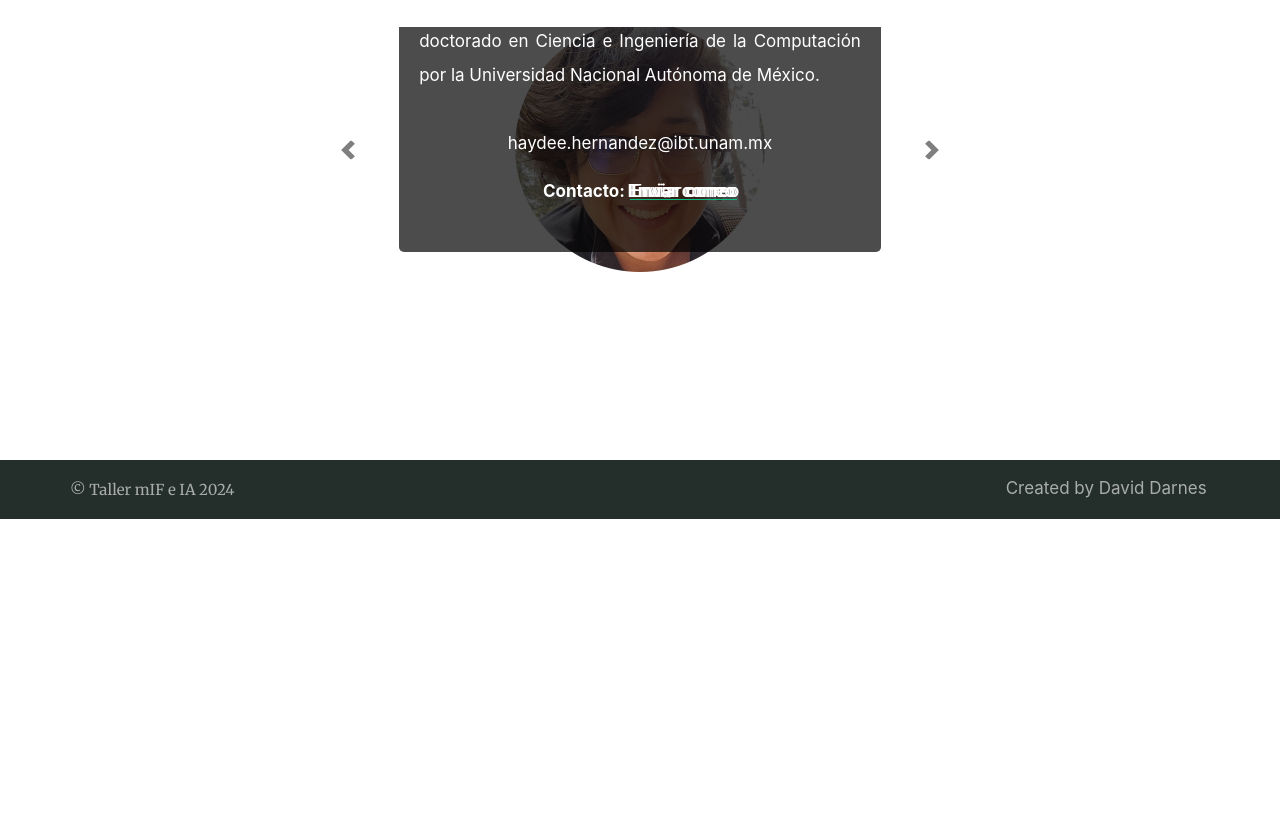
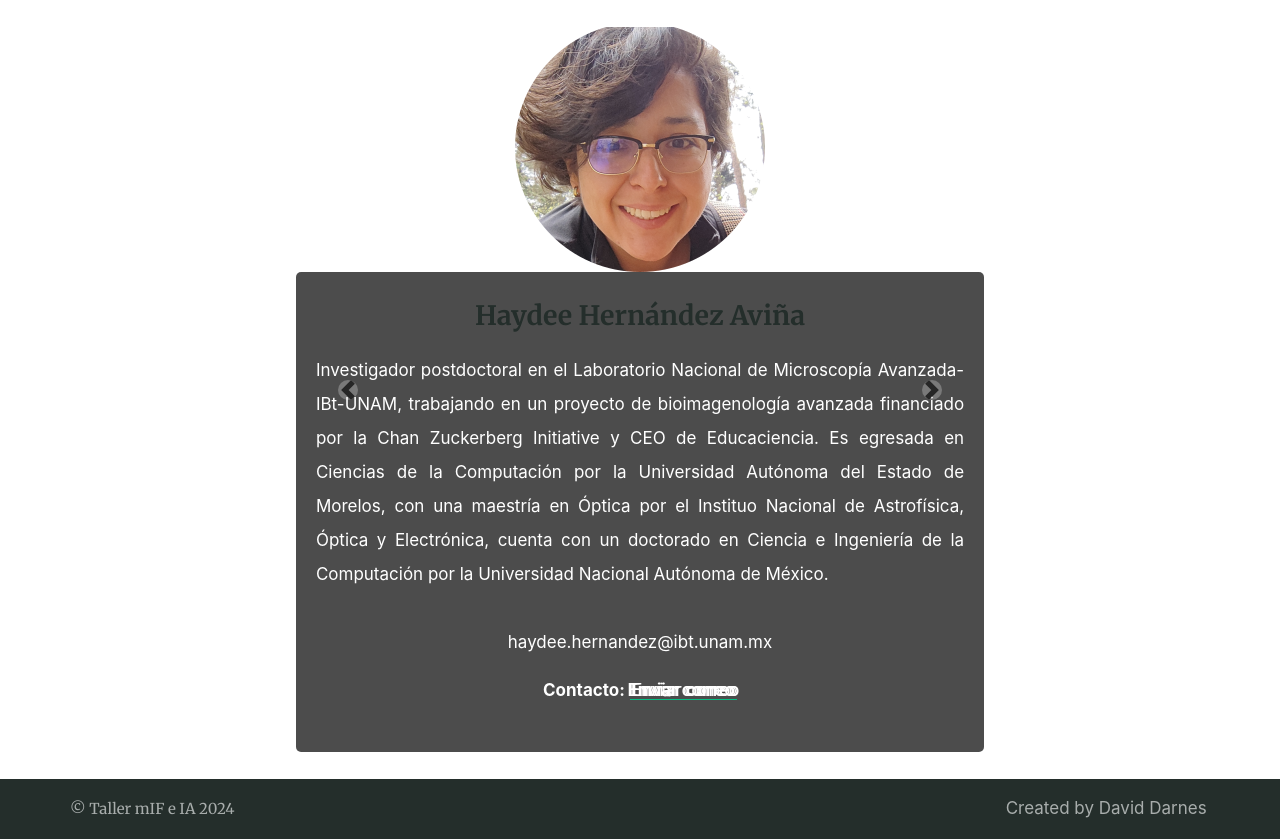
Before and after one commit to acnilo/202411_LNMA_IA-mIF, a Jekyll site: the page built from bios/index.html, in a window 1280 px wide. Shown: the part 381-1220 px from the top of the page. Built offline with Jekyll 4.4.1, drawn with Linux system fonts in a browser that asks for light colours; nearby versions of some CDN libraries; the list of posts is cut into pages by our own code; before the commit the page ends 900 px from its top, so only the background shows below that.

Commit message:
Update bio.html

```diff
--- a/_layouts/bio.html
+++ b/_layouts/bio.html
@@ -16,7 +16,7 @@ layout: default
                 <div class="text-center">
                   <img src="{{ bio.image | relative_url }}" alt="{{ bio.name }}" class="bio-image" style="max-height: 300px; object-fit: cover; width: auto;">
                 </div>
-                <div class="carousel-caption d-none d-md-block" style="background: rgba(0, 0, 0, 0.7); padding: 20px; border-radius: 5px; text-align: center;">
+                <div class="carousel-caption d-none d-md-block" style="background: rgba(0, 0, 0, 0.7); padding: 20px; border-radius: 5px; text-align: center; position: static;">
                   <h4 style="margin-bottom: 10px;">{{ bio.name }}</h4>
                   <p style="text-align: justify;">{{ bio.bio }}</p>
                   <p style="margin-bottom: 5px;">{{ bio.email }}</p>
```
Also changed, not shown: other parts of _layouts/bio.html (+1 -1 lines).
